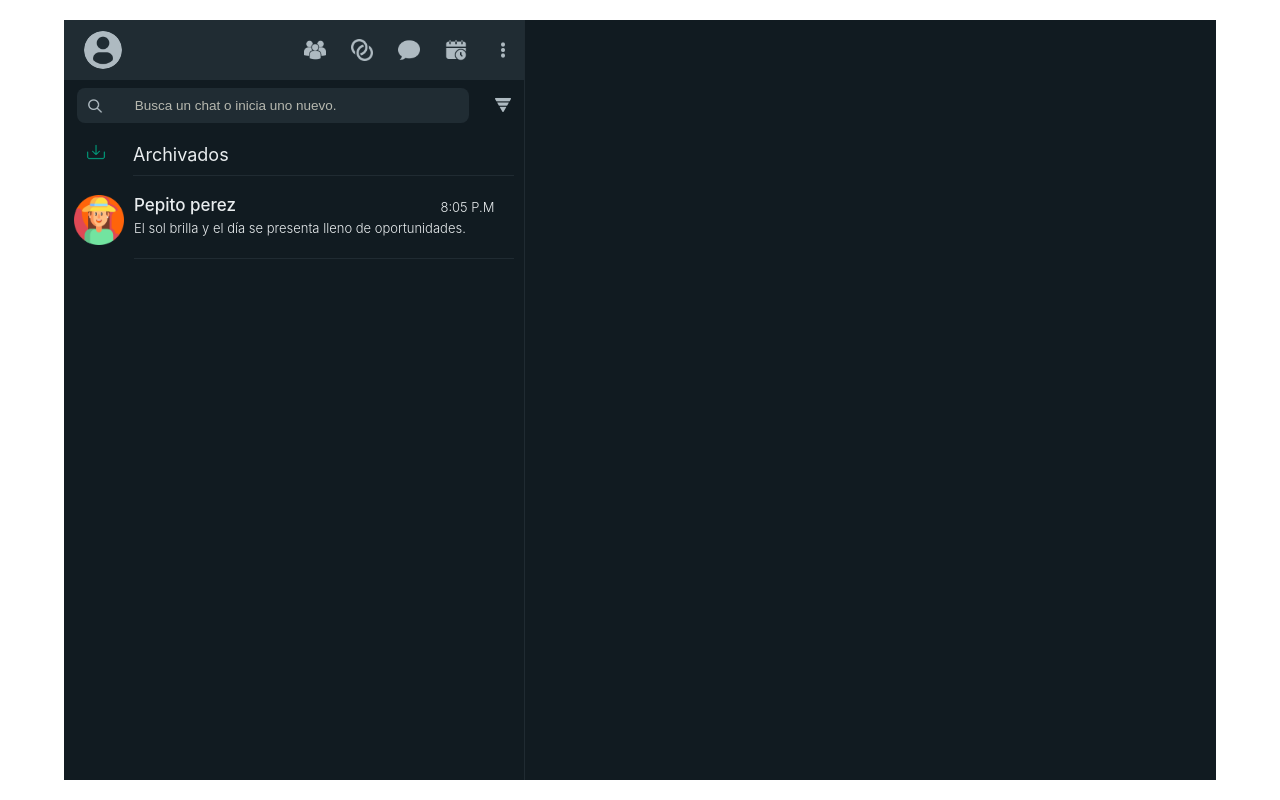
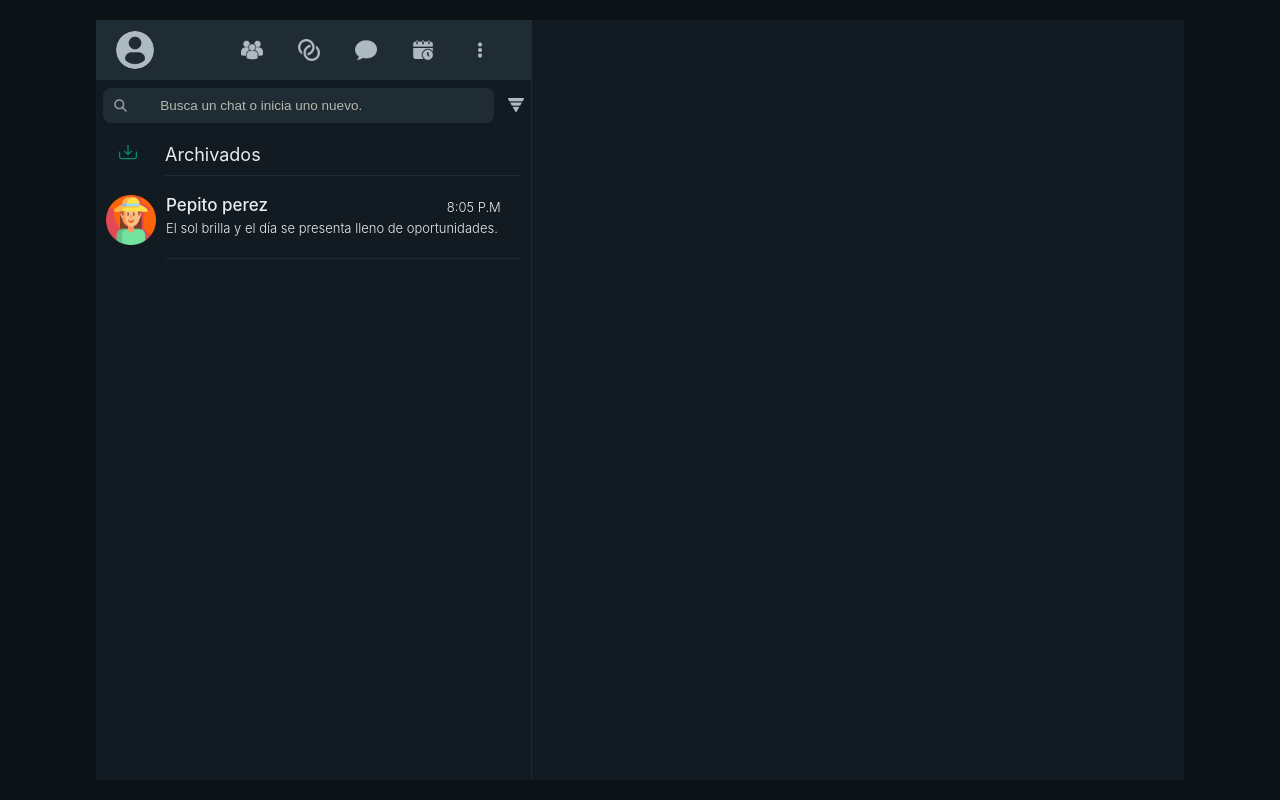
Before and after one commit to chbarr/WhatsApp_Web_Clone, a React (Create React App) app: page / in a window 1280 px wide. Built offline with nearby package versions, Linux system fonts and the light colour scheme.

Commit message:
fixed chatSearcher input width and moved profile media buttons container more to the left to be more accurate with the original desing

```diff
--- a/src/App/App.css
+++ b/src/App/App.css
@@ -1,9 +1,14 @@
-html, body {
+html,
+body {
   font-size: 62.5%;
   margin: 0;
   padding: 0;
   overflow: hidden;
   height: 100%;
+}
+
+body {
+  background-color: #0c1317;
 }
 
 .app-container {
@@ -22,14 +27,15 @@ html, body {
   height: 100%;
 }
 
-.vertical-separator{
-  width: 1px; /* Altura de la línea */
-  height: 100%; /* Ancho igual al contenedor */
+.vertical-separator {
+  width: 1px;
+  height: 100%;
   border: none;
   margin: 0;
   padding: 0;
   background-color: #202b32;
 }
+
 @media (max-width: 768px) {
   .app-container {
     grid-template-columns: 1fr 1fr;
@@ -44,7 +50,7 @@ html, body {
 
 @media (min-width: 1275px) {
   .app-container {
-    width: 90%;
+    width: 85%;
     height: 95vh;
     margin: 20px auto;
   }
--- a/src/ChatSearcher/ChatSearcher.css
+++ b/src/ChatSearcher/ChatSearcher.css
@@ -7,7 +7,7 @@
 .searcher-container-input {
     display: flex;
     align-items: center;
-    width: 85%;
+    width: 90%;
     height: 70%;
     margin-top: 8px;
     background-color: #202c33;
--- a/src/ProfileInfo/ProfileInfo.css
+++ b/src/ProfileInfo/ProfileInfo.css
@@ -19,10 +19,14 @@
     background-size: contain;
 }
 
+.media-buttons-container {
+    margin-right: 40px;
+}
+
 .media-button {
     width: 22px;
     height: 22px;
-    margin-left: 25px;
+    margin-left: 35px;
     border: none;
     background-color: transparent;
     background-repeat: no-repeat;
@@ -31,9 +35,6 @@
     cursor: pointer;
 }
 
-.media-buttons-container {
-    margin-right: 10px;
-}
 
 .media-button:nth-child(1) {
     margin: 0;
```
